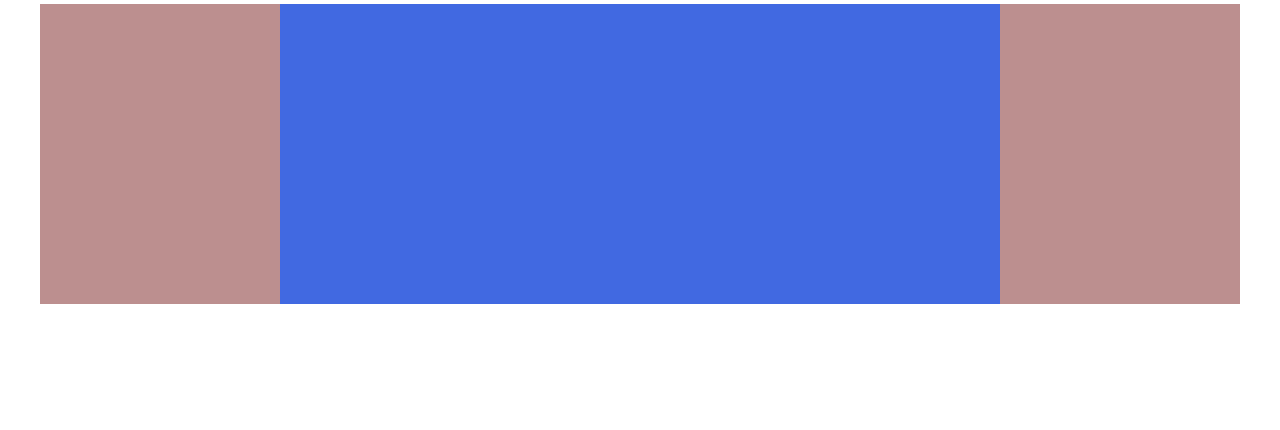
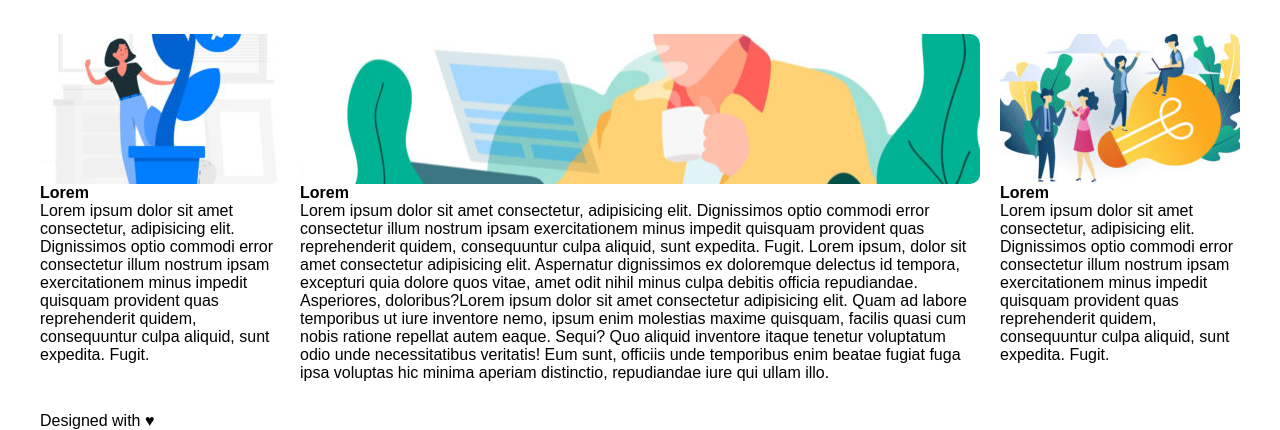
Before and after one commit to MarilenaCantisani/htmlcss-wp, a plain HTML site: page index.html in a window 1280 px wide. Shown: the part 585-1015 px from the top of the page. Before the commit the page ends 889 px from the top, so only its background shows below. Drawn offline with Linux system fonts and the light colour scheme.

Commit message:
+ Bg.image & text (columns)

```diff
--- a/css/style.css
+++ b/css/style.css
@@ -58,6 +58,7 @@ header nav .nav-bar {
     border-radius: 10px;
     opacity: 1;
     background-image: url(../img/banner.jpg);
+    background-color: rgba(0, 0, 0, 0.5);
     background-position: 50%;
     margin: 10px 0 40px 0;
 }
@@ -90,18 +91,39 @@ main .main-banner-top > .text-banner {
     color: #929292;
 }
 
+.section-columns {
+    margin: 30px 0;
+}
 .sidebar {
     width: 20%;
-    height: 300px;
-    background-color: rosybrown;
     float: left;
 }
 
 .central-column {
     width: 60%;
-    height: 300px;
-    background-color:royalblue;
-    padding: 0 10px;
+    padding: 0 20px;
     float: left;
 
 }
+
+.section-columns .bg-image {
+    height: 150px;
+}
+
+.sidebar-sx .bg-image {
+    background-image: url(../img/img-1.jpg);
+    background-position: center;
+    border-radius: 10px;
+}
+
+.central-column .bg-image {
+    background-image: url(../img/banner-2.jpg);
+    background-position: center;
+    border-radius: 10px;
+}
+
+.sidebar-dx .bg-image {
+    background-image: url(../img/img-3.jpg);
+    background-position: center;
+    border-radius: 10px;
+}
--- a/index.html
+++ b/index.html
@@ -27,8 +27,10 @@
             </nav>
         </Header>
 
+        <!-- Main -->
+        <main>
 
-        <main>
+            <!-- Banner -->
             <section class="main-banner-top">
                 <div class="text-banner">
                     <h2>Pretium ac placerat dui interdum nunc in eros urna morbi</h2>
@@ -37,20 +39,39 @@
 
             </section>
 
+            <!-- Columns -->
             <section class="main-section-columns">
                 <header id="header-main">
                     <h3>Leadership</h3>
                     <span>Fertenum urna a libero tempus</span>
                 </header>
                 <div class="section-columns clearfix">
-                    <div class="sidebar sidebar-sx"></div>
-                    <div class="central-column"></div>
-                    <div class="sidebar sidebar-dx"></div>
+                    <div class="sidebar sidebar-sx">
+                        <div class="bg-image"></div>
+                        <h4>Lorem</h4>
+                        <p>Lorem ipsum dolor sit amet consectetur, adipisicing elit. Dignissimos optio commodi error consectetur illum nostrum ipsam exercitationem minus impedit quisquam provident quas reprehenderit quidem, consequuntur culpa aliquid, sunt expedita. Fugit.</p>
+                    </div>
+                    <div class="central-column">
+                        <div class="bg-image"></div>
+                        <h4>Lorem</h4>
+                        <p>Lorem ipsum dolor sit amet consectetur, adipisicing elit. Dignissimos optio commodi error consectetur illum nostrum ipsam exercitationem minus impedit quisquam provident quas reprehenderit quidem, consequuntur culpa aliquid, sunt expedita. Fugit. Lorem ipsum, dolor sit amet consectetur adipisicing elit. Aspernatur dignissimos ex doloremque delectus id tempora, excepturi quia dolore quos vitae, amet odit nihil minus culpa debitis officia repudiandae. Asperiores, doloribus?Lorem ipsum dolor sit amet consectetur adipisicing elit. Quam ad labore temporibus ut iure inventore nemo, ipsum enim molestias maxime quisquam, facilis quasi cum nobis ratione repellat autem eaque. Sequi?
+                        Quo aliquid inventore itaque tenetur voluptatum odio unde necessitatibus veritatis! Eum sunt, officiis unde temporibus enim beatae fugiat fuga ipsa voluptas hic minima aperiam distinctio, repudiandae iure qui ullam illo.</p>
+                    </div>
+                    <div class="sidebar sidebar-dx">
+                        <div class="bg-image"></div>
+                        <h4>Lorem</h4>
+                        <p>Lorem ipsum dolor sit amet consectetur, adipisicing elit. Dignissimos optio commodi error consectetur illum nostrum ipsam exercitationem minus impedit quisquam provident quas reprehenderit quidem, consequuntur culpa aliquid, sunt expedita. Fugit.</p>
+                    </div>
                 </div>
 
             </section>
 
         </main>
+
+        <!-- Footer -->
+        <footer>
+            Designed with &hearts;
+        </footer>
 
 
 
```
